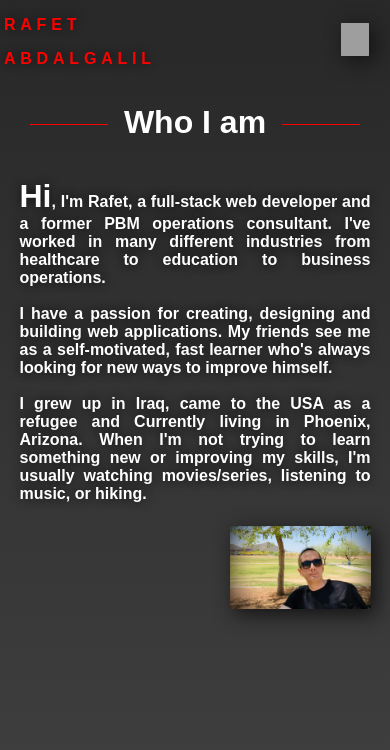
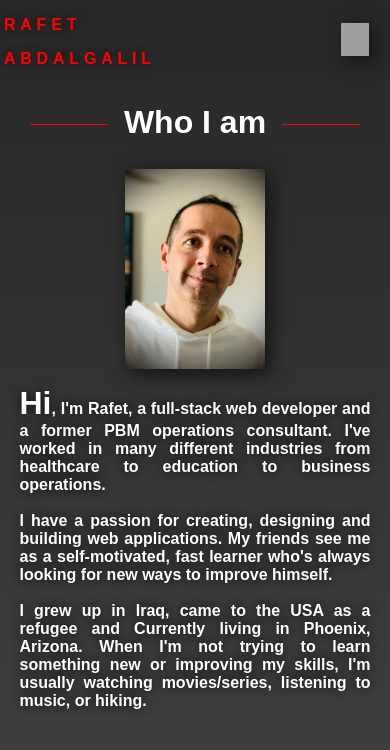
Before and after one commit to RafetAbd/portfolio-2022, a React (Create React App) app: page /aboutme in a window 390 px wide. Shown: the top 750 px of the page. Built offline with nearby package versions, Linux system fonts and the light colour scheme; grey boxes are pictures that could not be loaded.

Commit message:
changed aboutme photo

```diff
--- a/src/components/aboutMe/AboutMe.js
+++ b/src/components/aboutMe/AboutMe.js
@@ -16,20 +16,21 @@ const AboutMe = () => {
                 transition={{ duration: 1 }}
                 >Who I am</motion.h1>
                 <div className="who-i-am-div">
+                    <motion.img src='/IMG_6192.jpg' alt="rafet" className="rafet-img"
+                        initial={{ opacity: 0 }}
+                        animate={{ opacity: 1 }}
+                        transition={{ duration: 1.5 }}
+                    />
                     <motion.p
-                    initial={{ opacity: 0 }}
-                    animate={{ opacity: 1 }}
-                    transition={{ delay: 1, duration: 1.5 }}
+                        initial={{ opacity: 0 }}
+                        animate={{ opacity: 1 }}
+                        transition={{ delay: 1, duration: 1.5 }}
                     >
                         <span className="hi-span">Hi</span>, I'm Rafet, a full-stack web developer and a former PBM operations consultant. I've worked in many different industries from healthcare to education to business operations.<br /><br />
                         I have a passion for creating, designing and building web applications. My friends see me as a self-motivated, fast learner who's always looking for new ways to improve himself.<br /><br />
                         I grew up in Iraq, came to the USA as a refugee and Currently living in Phoenix, Arizona. When I'm not trying to learn something new or improving my skills, I'm usually watching movies/series, listening to music, or hiking.
                     </motion.p>
-                    <motion.img src='/IMG_5966.jpeg' alt="rafet" className="rafet-img"
-                    initial={{ opacity: 0 }}
-                    animate={{ opacity: 1 }}
-                    transition={{ duration: 1.5 }}
-                    />
+
                 </div>
             </div>
         </div>
--- a/src/components/aboutMe/aboutMe.css
+++ b/src/components/aboutMe/aboutMe.css
@@ -3,6 +3,7 @@
     color: #FFFFFF;
     min-height: 100%;
     overflow-y: scroll;
+
  }
 
  .who-i-am-div > p {
@@ -10,7 +11,7 @@
     font-size: 1.2em;
     font-weight: bold;
     text-shadow: #121212 0px 0px 10px;
-    /* text-align: justify; */
+    /* margin-left: auto; */
 }
 
 .texts-div {
@@ -52,16 +53,16 @@ h1:after {
     margin: 5%;
     display: flex;
     flex-wrap: wrap;
-    justify-content: flex-start;
+    justify-content: space-around;
+    align-items: center;
     height: 100%;
 }
 
 img {
-    width: 40%;
-    height: 40%;
+    width: 30%;
+    height: 30%;
     border-radius: 2%;
     margin-top: 2%;
-    margin-left: auto;
     box-shadow: #121212 5px 5px 20px;
 }
 
@@ -86,7 +87,7 @@ img {
 @media screen and (max-width: 700px) {
   .who-i-am-div {
     /* margin: 5%; */
-    display: flex;
+    /* display: flex; */
     flex-direction: column;
   }
 
@@ -102,8 +103,9 @@ img {
     width: 40%;
     height: 40%;
     border-radius: 2%;
+    justify-content: center;
     /* margin-top: 2%; */
-    margin-left: auto;
+    /* margin-left: auto; */
     box-shadow: #121212 5px 5px 20px;
 }
 }
```
Also changed, not shown: public/IMG_6192.jpg (added).
